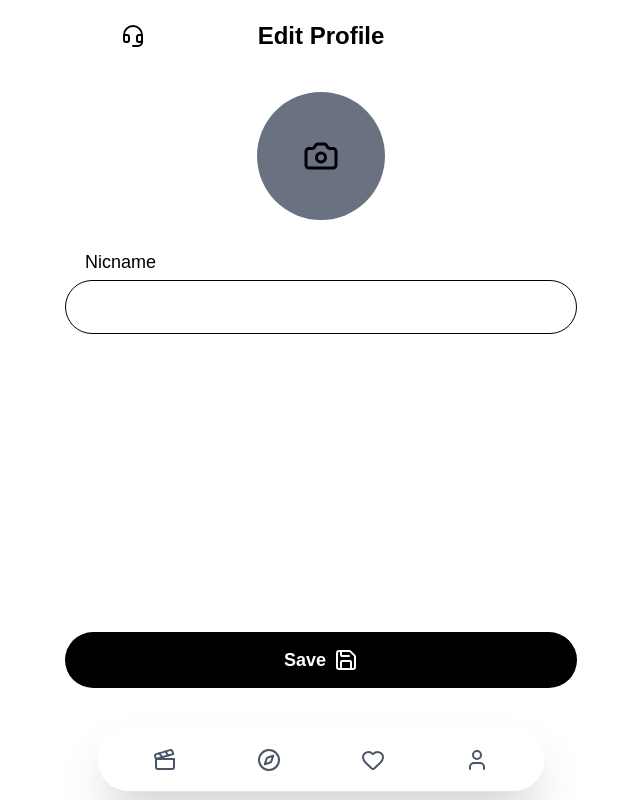
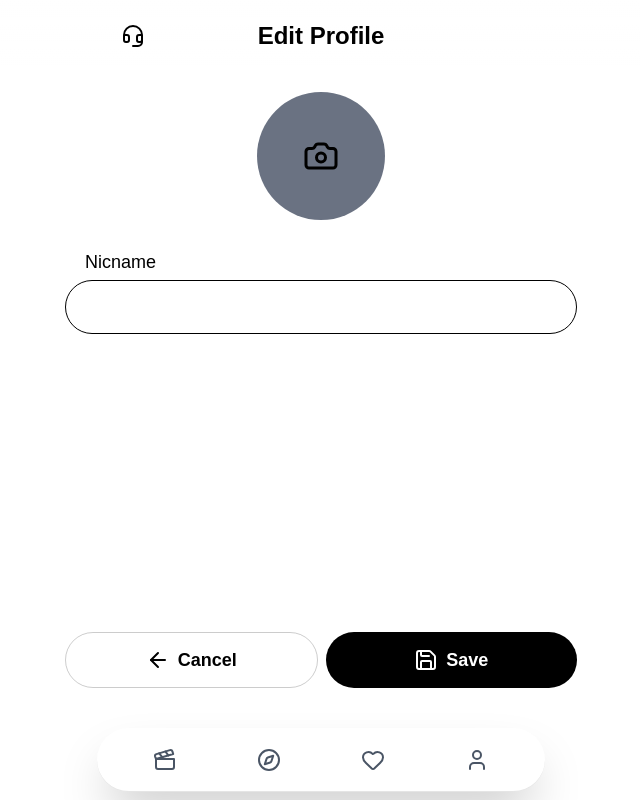
Before and after one commit to pavlenkodim/movie-picker-frontend, a Next.js app: page /profile/edit in a window 1280 px wide. Shown: the whole page, without its empty margins (319-959 px from the left). Built offline with nearby package versions, Linux system fonts and the light colour scheme; no server answers; sample sign-in values are in the browser's storage.

Commit message:
add cancel button on profile edit

```diff
--- a/src/features/profile/components/ProfileEditForm.tsx
+++ b/src/features/profile/components/ProfileEditForm.tsx
@@ -10,7 +10,7 @@ import { useSession } from "next-auth/react";
 import { apiClient } from "@/shared/api/api";
 import { Profile } from "../types";
 import ProfileThumbnail from "./ProfileThumbnail";
-import { Camera, Save } from "lucide-react";
+import { ArrowLeft, Camera, Save } from "lucide-react";
 import Button from "@/shared/ui/Button";
 import { useRef, useState } from "react";
 
@@ -116,9 +116,27 @@ const ProfileEditForm = () => {
           {errors.root && <p className="text-red-500 text-sm mt-5">{errors.root.message}</p>}
         </div>
 
-        <Button type="submit" variant="primary" size="large" className="w-full" loading={isPending}>
-          Save <Save />
-        </Button>
+        <div className="flex items-center gap-2">
+          <Button
+            type="button"
+            variant="secondary"
+            size="large"
+            className="w-full"
+            loading={isPending}
+            onClick={() => router.back()}
+          >
+            <ArrowLeft /> Cancel
+          </Button>
+          <Button
+            type="submit"
+            variant="primary"
+            size="large"
+            className="w-full"
+            loading={isPending}
+          >
+            <Save /> Save
+          </Button>
+        </div>
       </form>
     </>
   );
```
